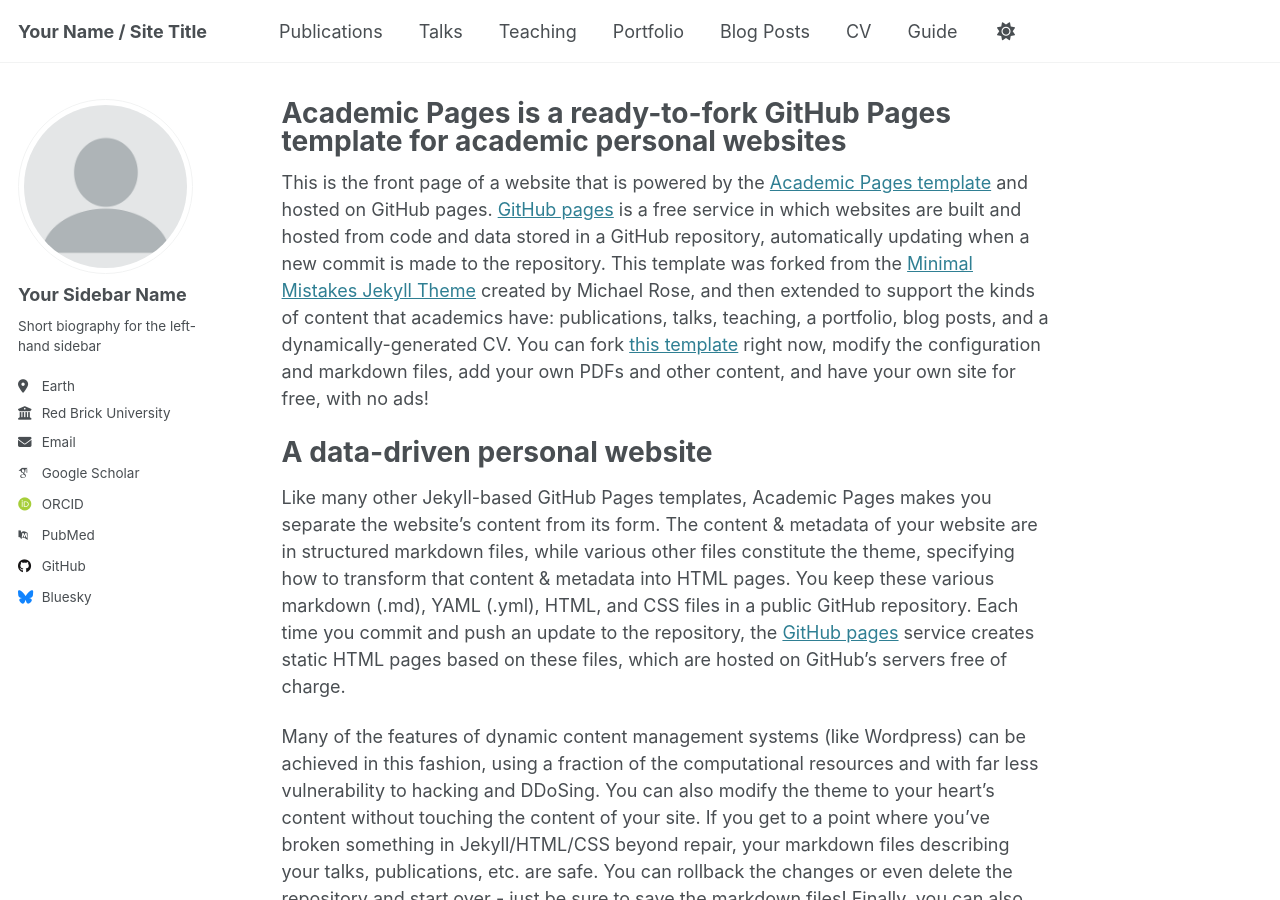
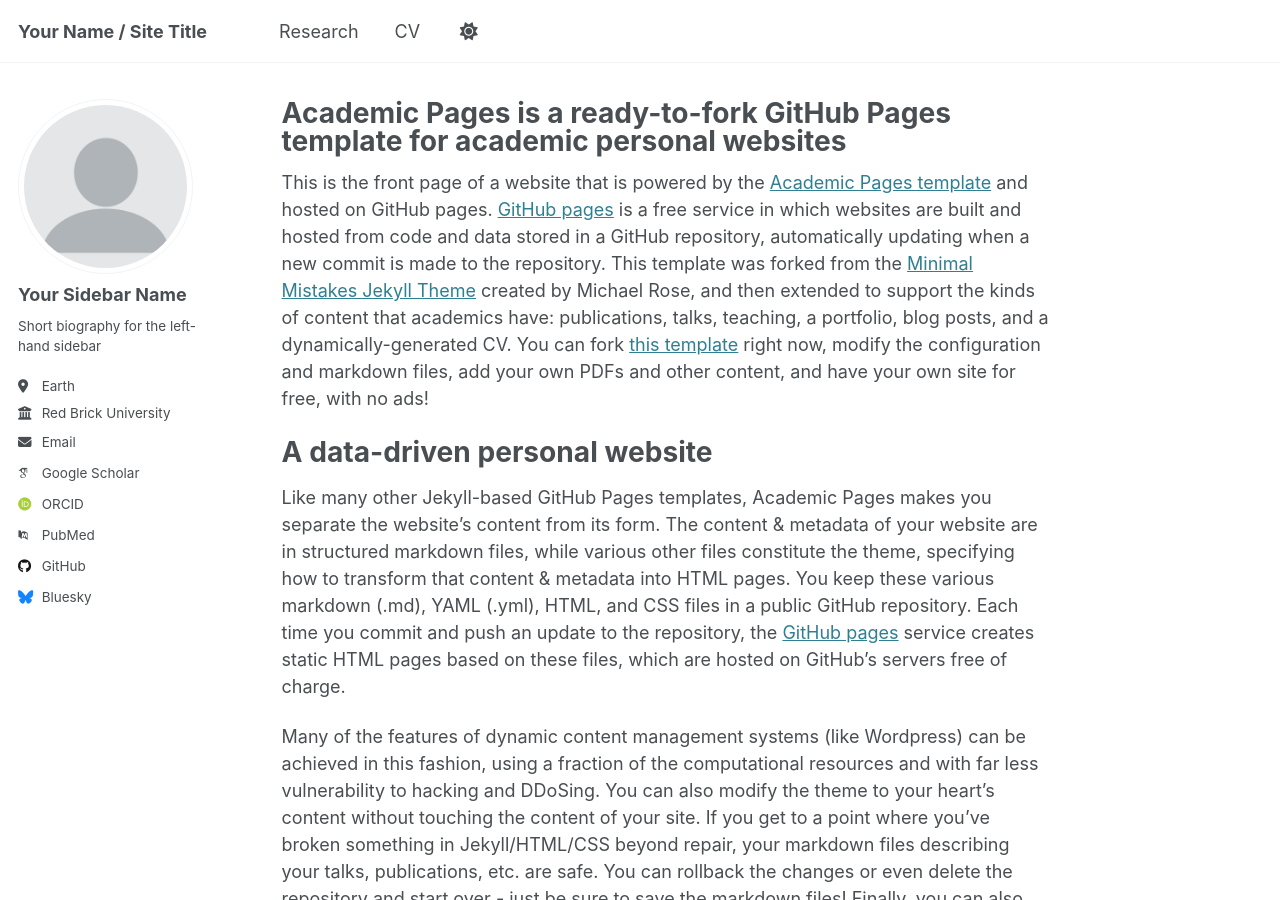
Before and after one commit to GuangyanGan/GuangyanGan.github.io, a Jekyll site: the page built from _pages/about.md, in a window 1280 px wide and 900 px high. Built offline with Jekyll 4.4.1, drawn with Linux system fonts in a browser that asks for light colours; some web fonts are replaced; part of the change alters nothing that is shown.

Commit message:
Update navigation.yml

```diff
--- a/_data/navigation.yml
+++ b/_data/navigation.yml
@@ -8,20 +8,22 @@
 #      Markdown formatted page while the second is generated using JSON.
 
 main:
-  - title: "Publications"
+  - title: "Research"
     url: /publications/
+  # - title: "Publications"
+  #   url: /publications/
 
-  - title: "Talks"
-    url: /talks/
+  # - title: "Talks"
+  #   url: /talks/
 
-  - title: "Teaching"
-    url: /teaching/
+  # - title: "Teaching"
+  #   url: /teaching/
 
-  - title: "Portfolio"
-    url: /portfolio/
+  # - title: "Portfolio"
+  #   url: /portfolio/
 
-  - title: "Blog Posts"
-    url: /year-archive/
+  # - title: "Blog Posts"
+  #   url: /year-archive/
 
   - title: "CV"
     url: /cv/
@@ -29,5 +31,5 @@ main:
   # - title: "CV"
   #   url: /cv-json/
 
-  - title: "Guide"
-    url: /markdown/
+  # - title: "Guide"
+  #   url: /markdown/
```
